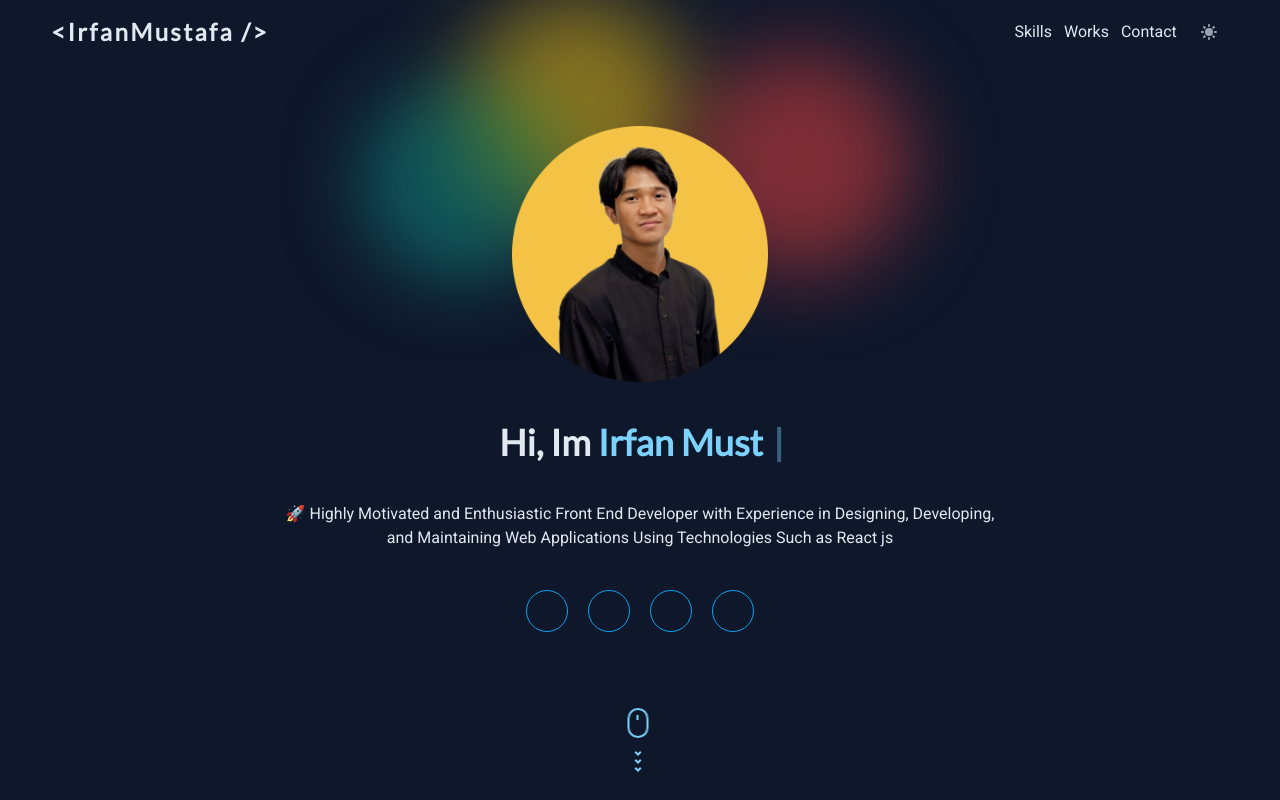
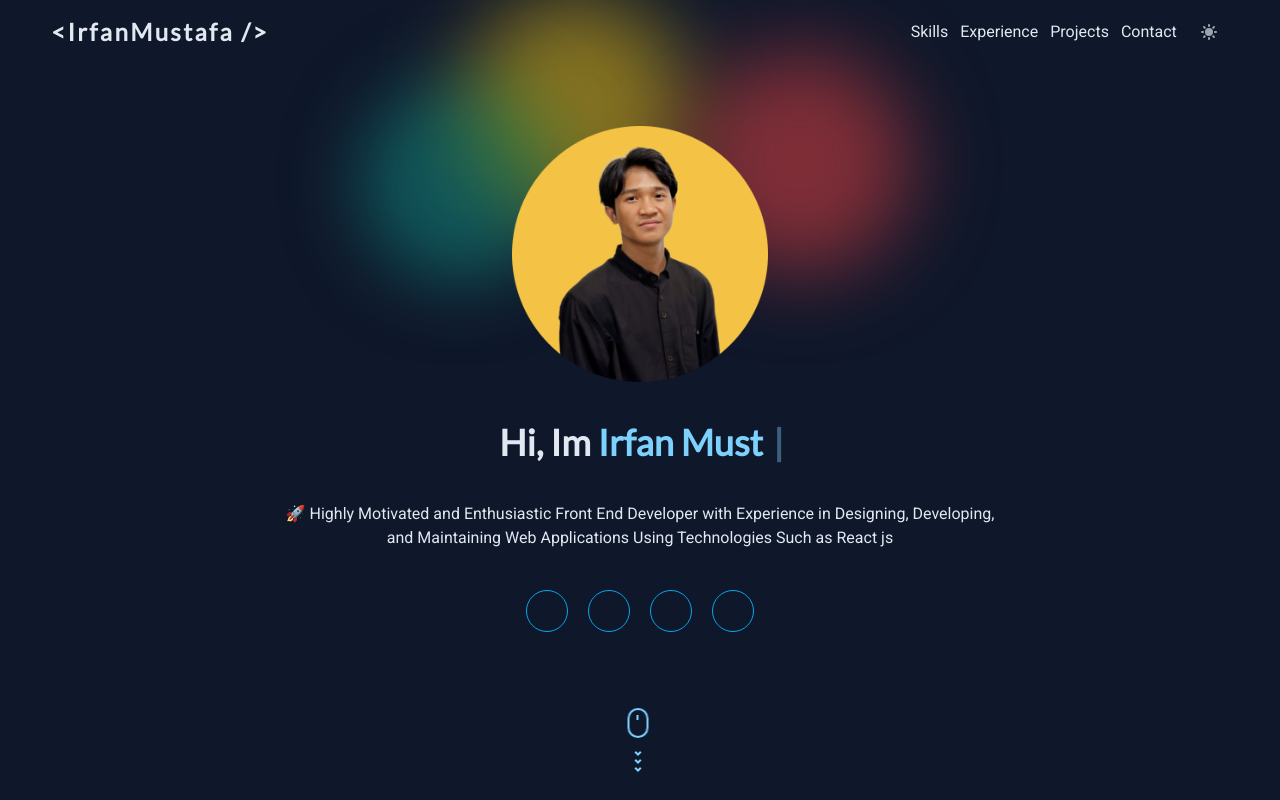
Before and after one commit to irfanmusthafaa/myportfolio, a Next.js app: page / in a window 1280 px wide. Shown: the top 800 px of the page. Built offline with nearby package versions, Linux system fonts and the light colour scheme; some icons are missing.

Commit message:
feat: add link section on header

```diff
--- a/src/layouts/Header.js
+++ b/src/layouts/Header.js
@@ -40,8 +40,13 @@ export default function Header({ darkModeEnabled, toggleMode }) {
               </a>
             </li>
             <li>
+              <a href="#experience" className="text-sm xs:text-base">
+                Experience
+              </a>
+            </li>
+            <li>
               <a href="#works" className="text-sm xs:text-base">
-                Works
+                Projects
               </a>
             </li>
             <li>
--- a/src/sections/Experiences.js
+++ b/src/sections/Experiences.js
@@ -11,7 +11,7 @@ import { DATA_EXPERIENCE } from '../mock/experience';
 export const Experiences = () => {
   return (
     <>
-      <section className="container mx-auto max-w-7xl px-5 py-24">
+      <section id="experience" className="container mx-auto max-w-7xl px-5 py-24">
         <div className="flex flex-col items-center text-center space-y-4 mb-16">
           <HeadingAnimate>
            <h2 className="mb-5 font-lato text-3xl font-semibold text-primary-700 dark:text-primary-300 sm:text-4xl">
@@ -33,7 +33,6 @@ export const Experiences = () => {
           </div>
         </LoadAnimate>
       </section>
-      <div id="works" />
     </>
   );
 };
--- a/src/sections/Projects.js
+++ b/src/sections/Projects.js
@@ -13,7 +13,7 @@ export default function Projects() {
 
   return (
     <>
-      <section className="container mx-auto max-w-7xl px-5 py-24 space-y-12">
+      <section id="works" className="container mx-auto max-w-7xl px-5 py-24 space-y-12">
         <div className="flex flex-col items-center text-center space-y-4">
           <HeadingAnimate>
             <h2 className="mb-5 font-lato text-3xl font-semibold text-primary-700 dark:text-primary-300 sm:text-4xl">
--- a/src/sections/Skills.js
+++ b/src/sections/Skills.js
@@ -14,7 +14,7 @@ import codingAnimationData from '../mock/lottie/coding.json';
 export default function Skills() {
   return (
     <>
-      <section className="container mx-auto max-w-7xl px-5 py-24 text-center">
+      <section id="skills" className="container mx-auto max-w-7xl px-5 py-24 text-center">
         <HeadingAnimate>
           <h2 className="mb-5 font-lato text-3xl font-semibold text-primary-700 dark:text-primary-300 sm:text-4xl">
             Specialized Skills
```
